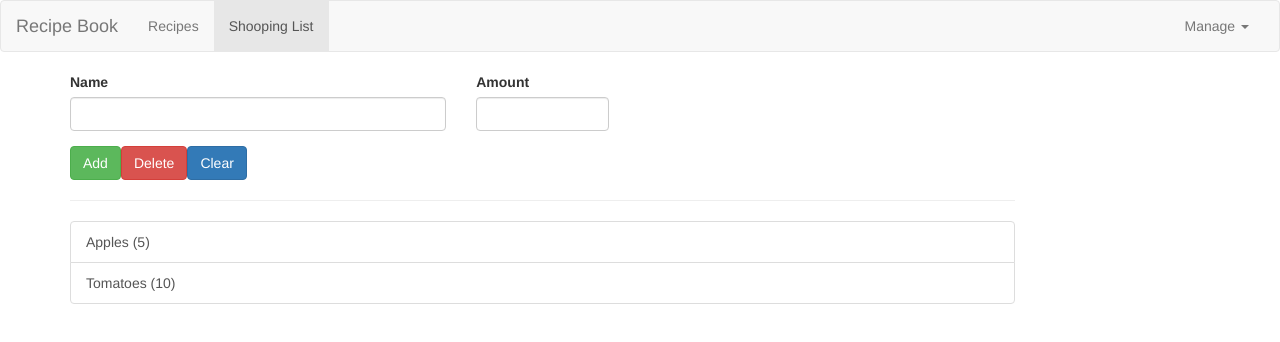
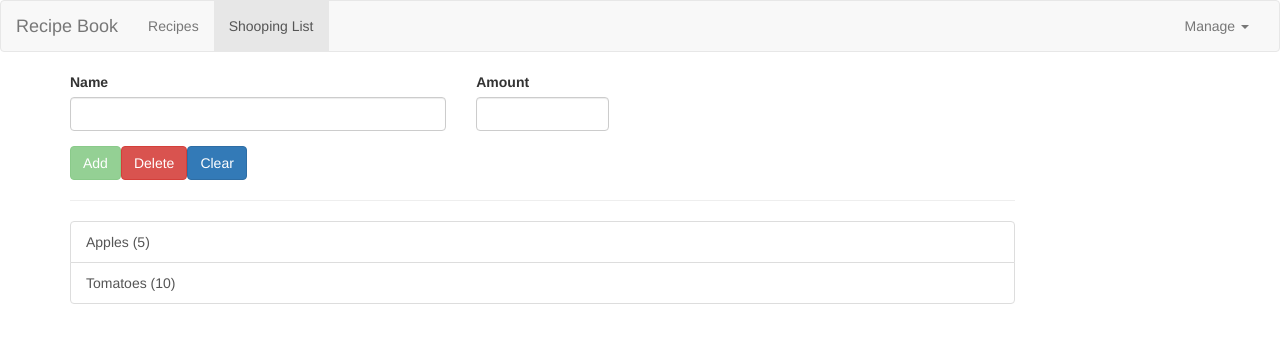
Before and after one commit to Chadsglm/recipeApp, an Angular app: page /shopping-list in a window 1280 px wide. Shown: the top 342 px of the page. Built offline with nearby package versions, Linux system fonts and the light colour scheme.

Commit message:
Adding Validation to the Form

```diff
--- a/src/app/shopping-list/shopping-edit/shopping-edit.component.html
+++ b/src/app/shopping-list/shopping-edit/shopping-edit.component.html
@@ -9,7 +9,8 @@
             id="name"
             class="form-control"
             name="name"
-            ngModel>
+            ngModel
+            required>
         </div>
         <div class="col-sm-2 form-group">
           <label for="amount">Amount</label>
@@ -18,14 +19,17 @@
             id="amount"
             class="form-control"
             name="amount"
-            ngModel>
+            ngModel
+            required
+            pattern="^[1-9]+[0-9]*$">
         </div>
       </div>
       <div class="row">
         <div class="col-xs-12">
           <button
             class="btn btn-success"
-            type="submit">
+            type="submit"
+            [disabled]="!f.valid">
               Add
           </button>
           <button
```
